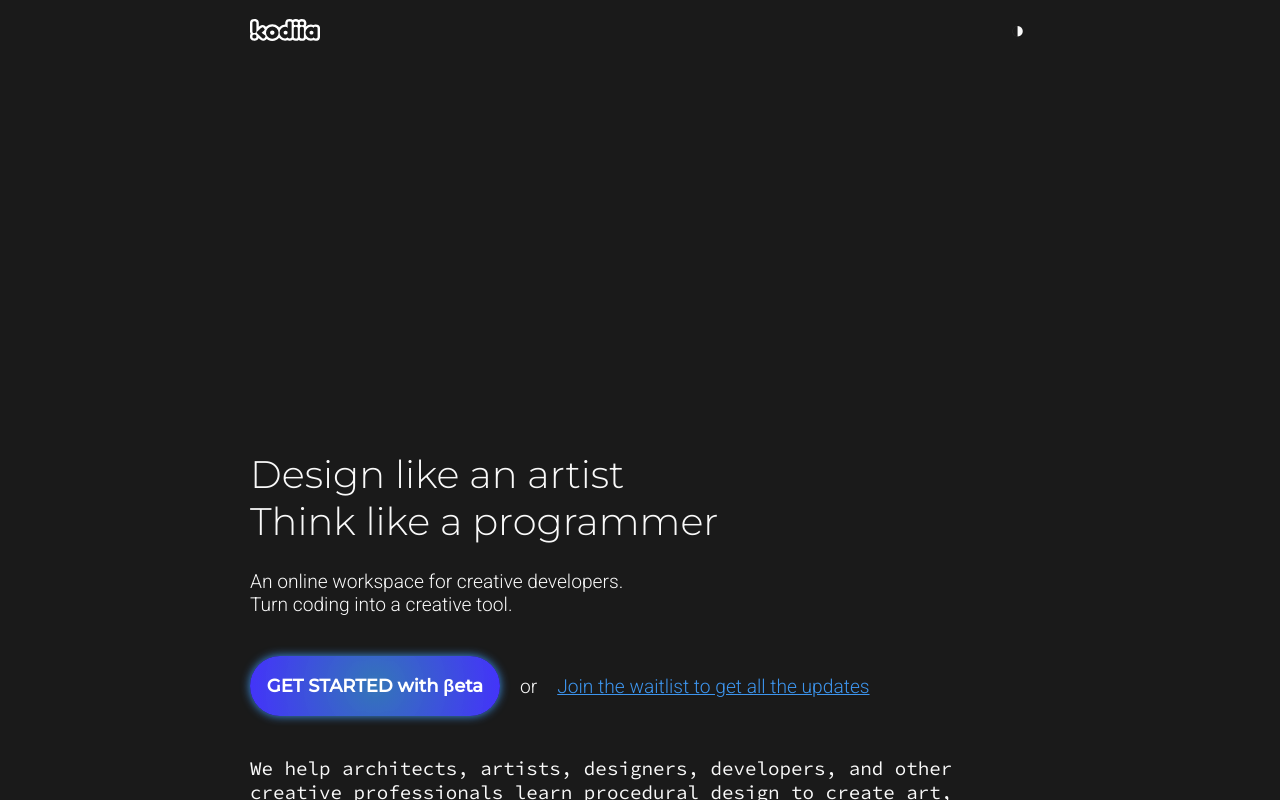
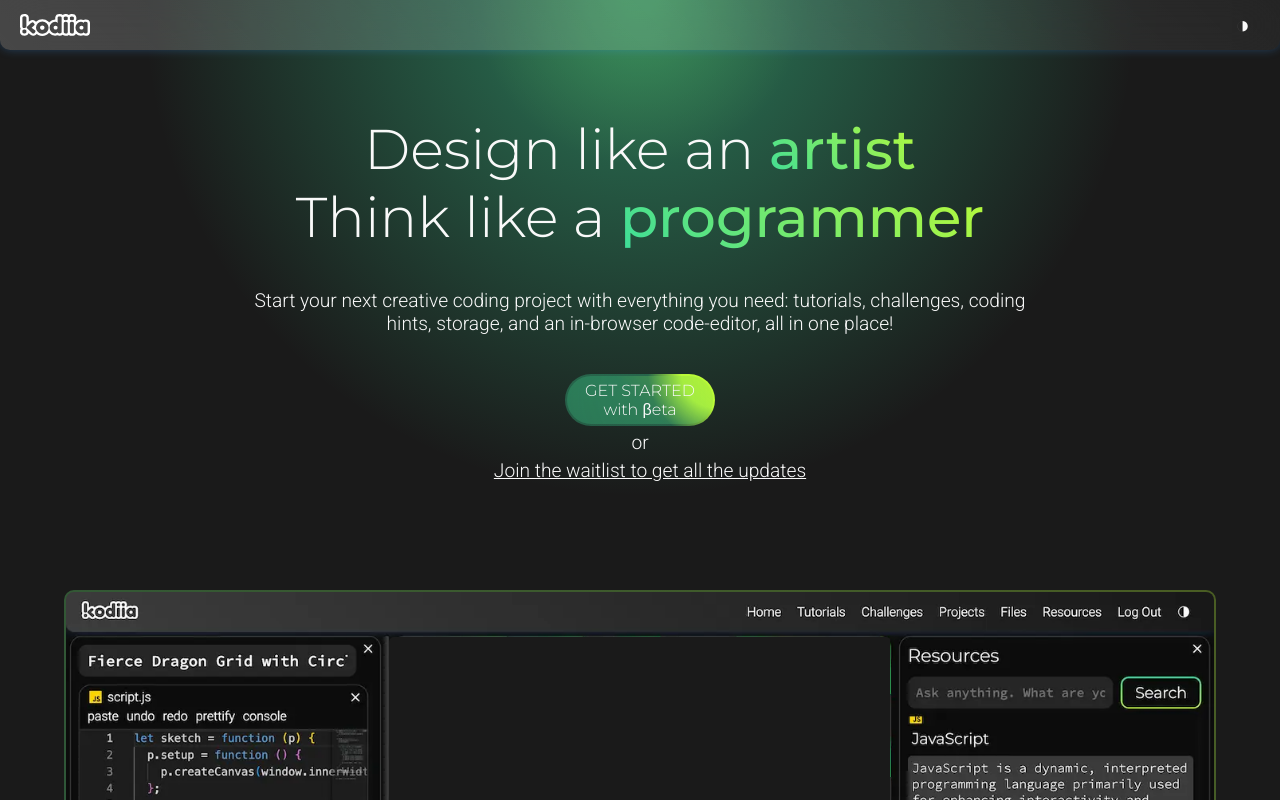
Before and after one commit to Kodiia/web, a SvelteKit app: page / in a window 1280 px wide. Shown: the top 800 px of the page. Built offline with nearby package versions, Linux system fonts and the light colour scheme.

Commit message:
main page update

```diff
--- a/src/routes/+page.svelte
+++ b/src/routes/+page.svelte
@@ -1,19 +1,27 @@
 <script>
-    import { height, theme } from '$lib/store'
+  import { height, theme, bgColor, primaryColor, secondaryColor, accentColor, textColor } from '$lib/store'
   import kodiia_logo_white from '$lib/logos/kodiia_logo_white.svg'
   import kodiia_logo_black from '$lib/logos/kodiia_logo_black.svg'
+  import screenshot from '$lib/logos/Screenshot.webp'
+  import NavPanel from '$lib/NavPanel.svelte';
 
-    let script = `let sketch = function (p) {
-  let rows = 5;
+  let code = '', script = ''
+
+
+height.subscribe(()=>{
+  script = `let sketch = function (p) {
+let rows = 10;
 let cols = 10;
 let tileWidth;
 let tileHeight;
+let size
 
 p.setup = function () {
-    p.createCanvas(800, 350);
+  p.createCanvas(window.innerWidth, window.innerHeight);
   p.background("#1a1a1a");
   tileWidth = p.width / cols;
   tileHeight = p.height / rows;
+  size = tileWidth / 1.3;
 };
 
 p.draw = function () {
@@ -34,19 +42,20 @@
         p.map(p.cos(xPos / 25), -1, 1, 0, 255),
         p.map(p.cos(xPos / 85), -1, 1, 0, 255),
       );
-        p.circle(xPos, yPos, 50);
+      p.circle(xPos, yPos, size);
     }
   }
 };
 
 p.windowResized = function () {
   p.resizeCanvas(window.innerWidth, window.innerHeight);
+  p.setup()
 };
 };
 let myp5 = new p5(sketch);
 `
 
-let code = `<!doctype html>
+  code = `<!doctype html>
 <html lang="en">
 <head>
   <meta charset="utf-8" />
@@ -70,45 +79,71 @@ let code = `<!doctype html>
   </body>
 </html>
 `
+})
 
-function switchTheme(){
+
+// function switchTheme(){
+//   if($theme === 'dark'){
+//     $theme = 'light'
+//   } else {
+//     $theme = 'dark'
+//   }
+// }
+
+function changeTheme(){
       if($theme === 'dark'){
-    $theme = 'light'
+          $theme = 'light';
+          $bgColor = '0, 0%, 98%';
+          $secondaryColor = '0, 0%, 100%'
+          $textColor = '0, 0%, 10%'
+          $primaryColor = '155, 70%, 45%'
+          $accentColor = '80, 95%, 40%'
       } else {
-    $theme = 'dark'
+          $theme = 'dark';
+          $bgColor = '0, 0%, 5%';
+          $secondaryColor = '0, 0%, 15%'
+          $textColor = '0, 0%, 98%'
+          $primaryColor = '155, 70%, 55%'
+          $accentColor = '80, 95%, 60%'
       }
   }
+
+  let startButtonIsHovered = false
 
 </script>
 
 
 <div class='{$theme}'>
-<div class='container' style='min-height: {$height}px;'>
-    <div class='logosContainer'>
-      {#if $theme === 'dark'}
-        <img src={kodiia_logo_white} alt='kodiia logo' width='70'/>
-      {:else}
-        <img src={kodiia_logo_black} alt='kodiia logo' width='70'/>
-      {/if}
-      <button class='smallMenuButton' on:click={switchTheme} style='font-size: 1.5rem;'>&#9681;</button>
+<div class='container' style='min-height: {$height}px; background: radial-gradient(circle at 50% 0%, hsl({$primaryColor + ", 50%"}), transparent 30%), radial-gradient(circle at 50% 0%, hsl({$accentColor + ", 20%"}) 15px, transparent 10%);'>
+
+
+  <NavPanel />
+
+  <div class='heroContainer'>
+    <div style='margin: auto; max-width: 800px;'>
+      <h1>Design like an <span class='wordSpan' style='background: linear-gradient(45deg, hsl({$primaryColor}), hsl({$accentColor})) text;'>artist</span><br> Think like a <span class='wordSpan' style='background: linear-gradient(45deg, hsl({$primaryColor}), hsl({$accentColor})) text;'>programmer</span></h1>
+      <p style='margin-top: 0;'>
+        Start your next creative coding project with everything you need: tutorials, challenges, coding hints, storage, and an in-browser code-editor, all in one place!
+      </p>
+      <div class='heroLinksContainer'>
+        <div class='buttonWrapper' >
+          <a href='https://kodiia.me' id='startButton' style='background: linear-gradient(45deg, hsl({$primaryColor + ', 20%'}) 50%, hsl({$accentColor + ', 30%'})); color: {$theme === 'dark' ? '#f9f9f9' : '#1a1a1a'}; box-shadow: { startButtonIsHovered ? `0 0 15px hsl(${$primaryColor})` : 'none'}' on:pointerover={()=>{startButtonIsHovered = true}} on:pointerleave={()=>{startButtonIsHovered = false}}>GET STARTED with βeta</a>
+        </div>
+        <p style='margin: 5px;'>or</p>
+          <a href='https://forms.gle/NKirwNakYKd7xp747' style='color: hsl({$textColor});'>Join the waitlist to get all the updates</a>
+      </div>
+    </div>
   </div>
 
-    <div class='heroContainer'>
+  <div class='screenWrapper' style='background: linear-gradient(45deg, hsl({$primaryColor + ', 30%'}), hsl({$accentColor + ', 30%'}));'>
+    <img src={screenshot} alt='screenshot' />
     <div class='scriptContainer'>
       <iframe srcDoc={code} sandbox="allow-forms allow-modals allow-pointer-lock allow-popups allow-same-origin allow-scripts allow-top-navigation-by-user-activation allow-downloads allow-presentation" title='code'/>
     </div>
+  </div>
 
-        <h1>Design like an artist<br> Think like a programmer</h1>
-        <p style='margin-top: 0;'>An online workspace for creative developers.<br>
-          Turn coding into a creative tool.
-        </p>
-        <div class='heroLinksContainer'>
-          <a href='https://kodiia.me' id='startButton'>GET STARTED with βeta</a>
-          <p>or</p>
-          <a href='https://forms.gle/NKirwNakYKd7xp747'>Join the waitlist to get all the updates</a>
-        </div>
-        <p style='font-family: "Source Code Pro", sans-serif;'>We help architects, artists, designers, developers, and other creative professionals learn procedural design to create art, simulations, and games using web developement tools like p5.js, three.js, brain.js and more.</p>
-    </div>
+
+  <p style='font-family: "Source Code Pro", sans-serif; width: 80%;'>We help architects, artists, designers, developers, and other creative professionals learn procedural design to create art, simulations, and games using web developement tools like p5.js, three.js, brain.js and more.</p>
 
   <footer>
       <p>Copyright © 2024 Kodiia</p>
@@ -127,10 +162,11 @@ function switchTheme(){
 }
 .container{
   width: 100%;
-    max-width: 800px;
+  max-width: 1400px;
   display: flex;
   flex-direction: column;
-    justify-content: space-between;
+  /* justify-content: space-between; */
+  align-items: center;
   /* border: 2px solid #f9f9f9; */
   /* color: #f9f9f9; */
   box-sizing: border-box;
@@ -163,16 +199,34 @@ function switchTheme(){
 .heroContainer{
   width: 100%;
   /* min-height: 100svh; */
+  min-height: 60svh;
   padding: 0 10px;
+  margin-top: 50px;
+
   display: flex;
   flex-direction: column;
+  /* align-items: center;
+  justify-content: center; */
   /* justify-content: space-between; */
-    /* align-items: center; */
+  align-items: center;
   box-sizing: border-box;
   margin-bottom: 10px;
+  text-align: center;
+}
+.heroContainer h1{
+font-size: 3.5rem;
+}
+.wordSpan{
+background: linear-gradient(45deg, #3d95ee, #4233fb);
+-webkit-background-clip: text;
+background-clip: text;
+color: transparent;
+font-weight: 500;
+letter-spacing: 0px;
 }
 .heroLinksContainer{
 display: flex;
+flex-direction: column;
 /* justify-content: space-between; */
 align-items: center;
 padding: 20px 0;
@@ -181,19 +235,38 @@ function switchTheme(){
 color: #3d95ee;
 margin-left: 20px;
 }
+.scriptContainer{
+width: 43.5%;
+height: calc(100% - 6.5% - 2px);
+z-index: 2;
+position: absolute;
+top: 6.5%;
+box-sizing: border-box;
+}
 iframe{
   margin: 0;
   padding: 0;
   border: 0;
   width: 100%;
-    height: 350px;
+  height: 100%;
   overflow: hidden;
   touch-action: none;
-    border-radius: 10px;
+  border-radius: 5px;
+}
+.buttonWrapper{
+padding: 2px;
+box-sizing: border-box;
+width: 150px;
+border-radius: 30px;
+background-size: 300px 300px;
+background-position: 0 50%;
+background-image: radial-gradient(circle at 50% 0%, hsl(80, 95%, 60%) 10%, hsl(155, 70%, 55%, 30%) 20%);
+animation: startButton 5s alternate infinite;
 }
 #startButton{
-    width: 250px;
-    height: 60px;
+  width: 100%;
+  height: 100%;
+  padding: 5px;
   display: flex;
   align-items: center;
   justify-content: center;
@@ -208,20 +281,89 @@ iframe{
   color: white;
   cursor: pointer;
   font-family: 'Montserrat', sans-serif;
-    font-size: large;
-    font-weight: bold;
+  font-size: 1rem;
+  font-weight: 300;
   margin-right: 20px;
   margin-left: 0;
+  box-sizing: border-box;
+}
+.screenWrapper{
+width: 90%;
+max-width: 1200px;
+padding: 2px;
+border-radius: 10px;
+box-sizing: border-box;
+display: flex;
+justify-content: center;
+align-items: center;
+position: relative;
+margin: 50px 0;
+}
+.screenWrapper img{
+width: 100%;
+box-sizing: border-box;
+border-radius: 8px;
 }
 footer{
+width: 100%;
   display: flex;
   justify-content: space-between;
   align-items: center;
   border-top: 1px solid #f9f9f950;
   padding: 10px;
+  font-weight: 0.8rem;
+  box-sizing: border-box;
 }
 footer p{
   margin: 5px;
+}
+
+@keyframes startButton {
+0% {
+  background-position: 0 0;
+}
+50% {
+  background-position: 200% 0;
+}
+100% {
+  background-position: 0 0;
+}
+/* 0%{
+  background: radial-gradient(circle at 50% 0%, hsl(80, 95%, 60%) 10%, hsl(155, 70%, 55%, 30%) 20%);
+}
+25% {
+  background: radial-gradient(circle at 100% 50%, hsl(80, 95%, 60%) 10%, hsl(155, 70%, 55%, 30%) 20%);
+}
+50% {
+  background: radial-gradient(circle at 50% 100%, hsl(80, 95%, 60%) 10%, hsl(155, 70%, 55%, 30%) 20%);
+}
+75% {
+  background: radial-gradient(circle at 0% 50%, hsl(80, 95%, 60%) 10%, hsl(155, 70%, 55%, 30%) 20%);
+}
+100% {
+  background: radial-gradient(circle at 50% 0%, hsl(80, 95%, 60%) 10%, hsl(155, 70%, 55%, 30%) 20%);
+} */
+/* 0%{
+  background: conic-gradient( from 0deg at 50% 50%, hsl(80, 95%, 60%) 10%, hsl(155, 70%, 55%, 30%) 20%)
+}
+50%{
+  background: conic-gradient( from 180deg at 50% 50%, hsl(80, 95%, 60%) 10%, hsl(155, 70%, 55%, 30%) 20%)
+}
+100%{
+  background: conic-gradient( from 300deg at 50% 50%, hsl(80, 95%, 60%) 10%, hsl(155, 70%, 55%, 30%) 20%)
+} */
+
+/* 0% {
+  background-position: 50% 0%;
+} */
+
+/* 50% {
+  background-position: 100% 50%;
+} */
+
+/* 100% {
+  background-position: 50% 100%;
+} */
 }
 
 @media screen and (max-width: 800px){
@@ -229,5 +371,8 @@ footer p{
       display: flex;
       flex-direction: column;
   }
+  .heroContainer h1{
+    font-size: 2.5rem;
+  }
 }
 </style>
```
Lines whose indentation alone changed are shown as unchanged.
